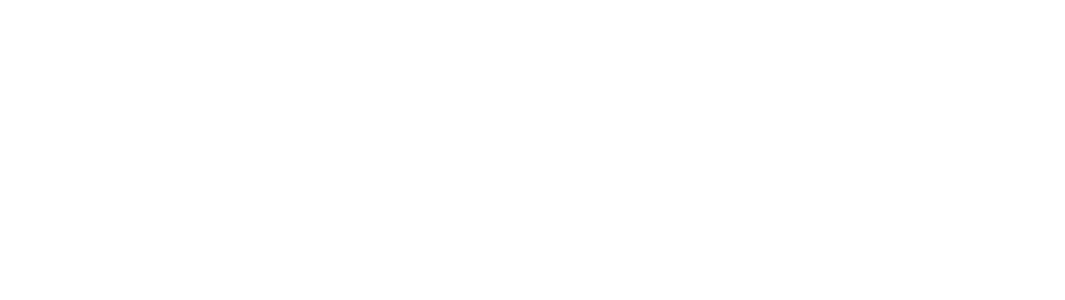
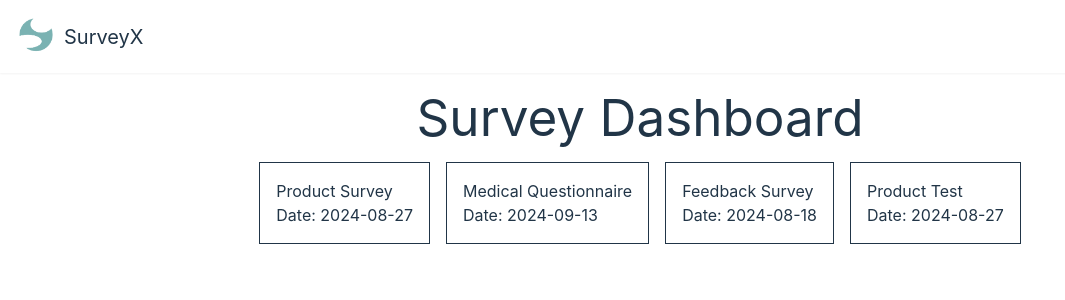
Before and after one commit to bengold1999/SurveysX, a React (Vite) app: page /SurveyDashBoard in a window 1280 px wide. Before the commit this address had no page. Shown: the top 300 px of the page, without its empty margins (0-1065 px from the left). Built offline with nearby package versions, Linux system fonts and the light colour scheme.

Commit message:
Add base DashBoard Surverys

```diff
--- a/src/App.tsx
+++ b/src/App.tsx
@@ -7,6 +7,7 @@
 import FormBuilder from './pages/FormBuilder'
 import Login from './pages/Login'
 import SignUp from './pages/SignUp'
+import SurveyDashboard from './pages/SurveryDashBoard'
 
 
 function App() {
@@ -20,6 +21,8 @@
           <Route path="/Login" element={<Login />} />
           <Route path="/SignUp" element={<SignUp />} />
           <Route path="/FormBuilder" element={<FormBuilder />} />
+          <Route path="/FormBuilder/:id" element={<FormBuilder />} />
+          <Route path="/SurveyDashBoard" element={<SurveyDashboard />} />
         </Routes>
       </div>
     </>
--- a/src/pages/FormBuilder.tsx
+++ b/src/pages/FormBuilder.tsx
@@ -44,7 +44,7 @@
   return (
     <>
       <Header/>
-    <div className="bg-gray-100 min-h-screen p-4">
+    <div className="bg-bgTrue min-h-screen p-4">
       <div className="max-w-3xl mx-auto space-y-4">
         {questions.map((question) => (
           <div key={question.id} className="bg-white p-6 rounded-lg shadow">
--- /dev/null
+++ b/src/pages/SurveryDashBoard.tsx
@@ -0,0 +1,31 @@
+import Header from '@/components/header';
+import React from 'react';
+
+const surveys = [
+  { id: 1, title: 'Product Survey', date: '2024-08-27' },
+  { id: 2, title: 'Medical Questionnaire', date: '2024-09-13' },
+  { id: 3, title: 'Feedback Survey', date: '2024-08-18' },
+  { id: 4, title: 'Product Test', date: '2024-08-27' },
+  // Add more survey objects as needed
+];
+
+const SurveyDashboard: React.FC = () => {
+  return (
+   <>
+   <Header></Header>
+    <article className='p-4 flex flex-col items-center gap-4'>
+   <h1>Survey Dashboard</h1>
+   <div className='flex  gap-4 ite'>
+   {surveys.map((survey) => (
+     <div key={survey.id} className='border p-4 '>
+       <h2>{survey.title}</h2>
+       <p>Date: {survey.date}</p>
+     </div>
+   ))}
+   </div>
+   </article>
+   </>
+  );
+};
+
+export default SurveyDashboard;
```
